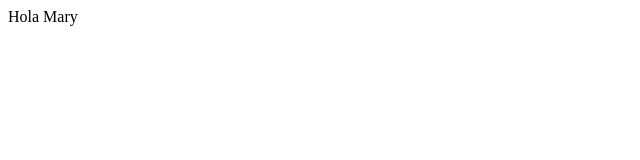
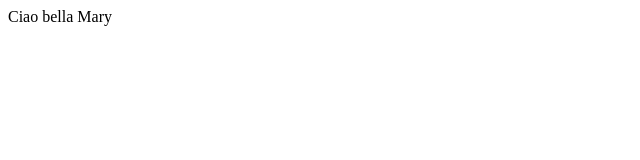
Before and after one commit to ricardmoreno1/ricardmoreno1.github.io, a plain HTML site: page index.html in a window 1280 px wide. Shown: the full height of the page, 0-640 px from the left. Drawn offline with Linux system fonts and the light colour scheme.

Commit message:
Update index.html

```diff
--- a/index.html
+++ b/index.html
@@ -7,6 +7,6 @@
     <title>Document</title>
 </head>
 <body>
-    Hola Mary
+    Ciao bella Mary
 </body>
 </html>
```
